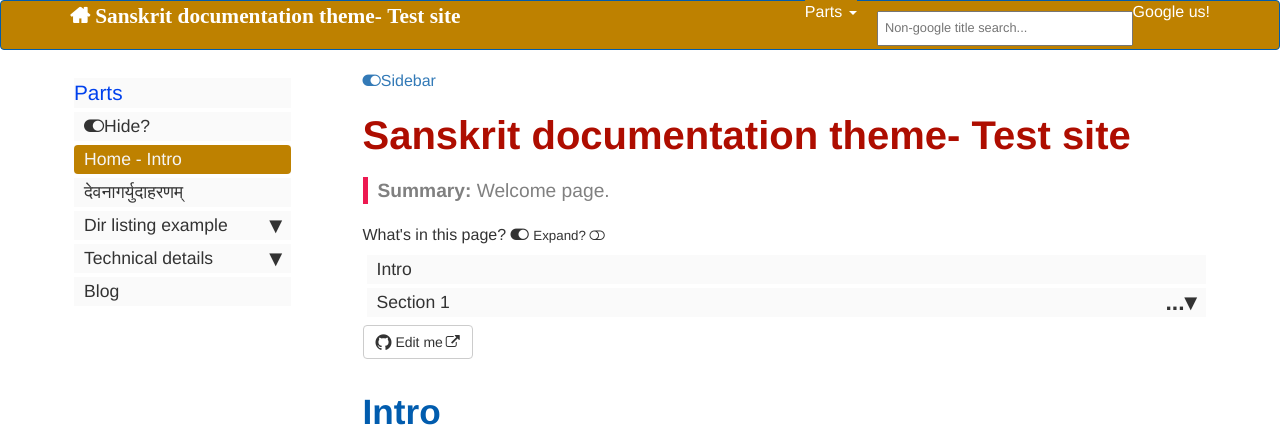
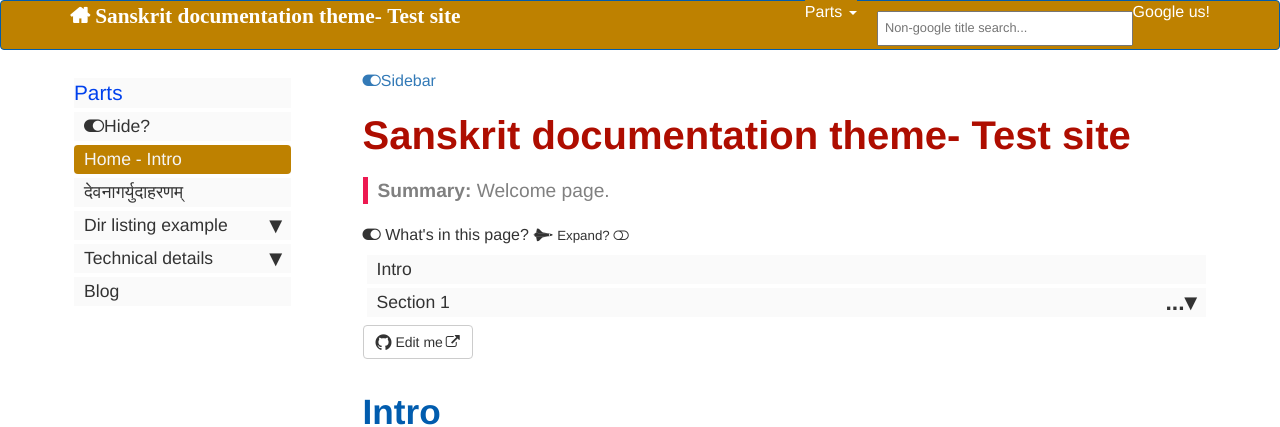
Before and after one commit to sanskrit-coders/sanskrit-documentation-theme, a Jekyll site: the page built from index.md, in a window 1280 px wide. Shown: the top 427 px of the page. Built offline with Jekyll 4.4.1, drawn with Linux system fonts in a browser that asks for light colours; some web fonts are replaced; comment, search, counter and statistics services are not loaded.

Commit message:
Content update.

```diff
--- a/_layouts/page.html
+++ b/_layouts/page.html
@@ -40,8 +40,7 @@ layout: default
 
     {% unless page.toc == false %}
     <div id="toc_header">
-        What's in this page?
-        <i id="toggle-toc-icon" class="fa fa-toggle-on"></i>
+        <i id="toggle-toc-icon" class="fa fa-toggle-on"></i> What's in this page? <i class="fa fa-space-shuttle"></i>
         <span style="font-size: smaller">Expand? <i id="toggle-toc-expansion-icon" class="fa fa-toggle-off"></i></a></span>
     </div>
     <div id="toc"></div>
```
